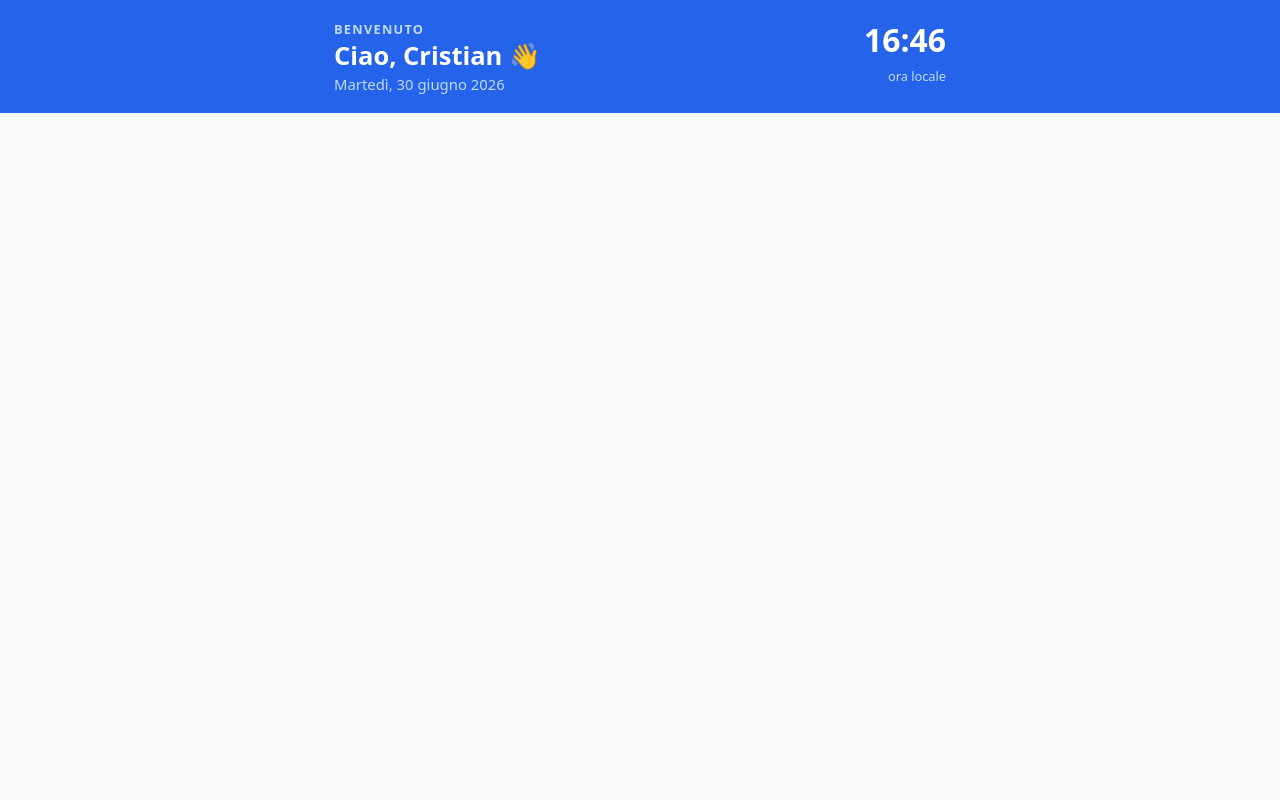
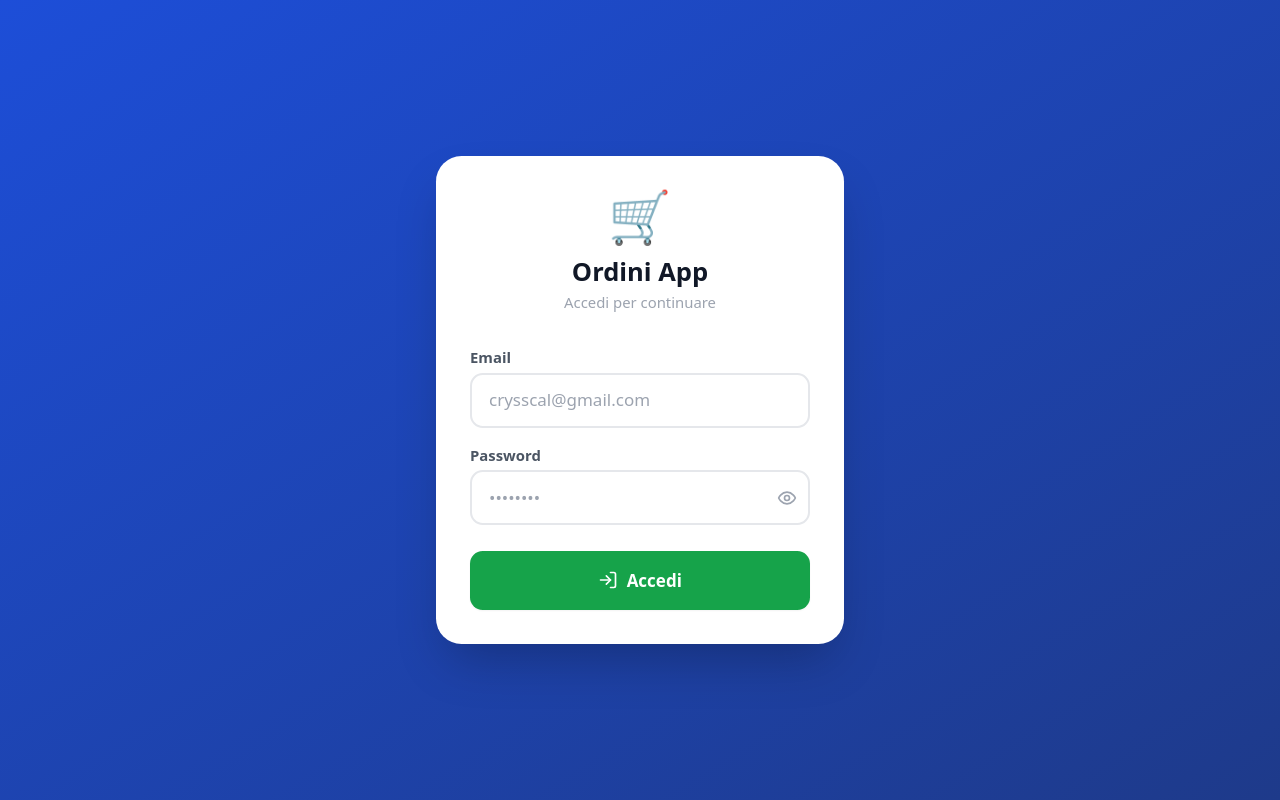
Before and after one commit to crysscal-crypto/ordini-app, a React (Vite) app: page /ordini in a window 1280 px wide. Built offline with nearby package versions, Linux system fonts and the light colour scheme; no server answers.

Commit message:
aggiunto login con autenticazione Firebase

```diff
--- a/src/App.jsx
+++ b/src/App.jsx
@@ -1,40 +1,44 @@
 import React, { useState, useEffect } from 'react'
-import { LogOut } from 'lucide-react'
+import { Routes, Route, Navigate } from 'react-router-dom'
+import { onAuthStateChanged, signOut } from 'firebase/auth'
+import { auth } from './firebase'
+import NavBar from './components/NavBar'
+import TopBar from './components/TopBar'
+import Login from './pages/Login'
+import Clienti from './pages/Clienti'
+import Prodotti from './pages/Prodotti'
+import Ordini from './pages/Ordini'
+import Fatturato from './pages/Fatturato'
+import Backup from './pages/Backup'
 
-export default function TopBar({ onLogout }) {
-  const [ora, setOra] = useState(new Date())
+export default function App() {
+  const [utente, setUtente] = useState(undefined)
 
   useEffect(() => {
-    const t = setInterval(() => setOra(new Date()), 1000)
-    return () => clearInterval(t)
+    const unsub = onAuthStateChanged(auth, u => setUtente(u))
+    return unsub
   }, [])
 
-  const giorni = ['Domenica','Lunedì','Martedì','Mercoledì','Giovedì','Venerdì','Sabato']
-  const mesi = ['gennaio','febbraio','marzo','aprile','maggio','giugno','luglio','agosto','settembre','ottobre','novembre','dicembre']
+  if (utente === undefined) return (
+    <div className="min-h-screen flex items-center justify-center bg-gray-50">
+      <div className="text-gray-400 text-lg">Caricamento...</div>
+    </div>
+  )
+
+  if (!utente) return <Login />
 
   return (
-    <div className="bg-blue-600 text-white px-5 pt-5 pb-4 mb-2">
-      <div className="flex items-start justify-between max-w-xl mx-auto">
-        <div>
-          <div className="text-xs font-semibold text-blue-200 uppercase tracking-widest mb-0.5">BENVENUTO</div>
-          <div className="text-2xl font-bold leading-tight">Ciao, Cristian 👋</div>
-          <div className="text-sm text-blue-200 mt-0.5">
-            {giorni[ora.getDay()]}, {ora.getDate()} {mesi[ora.getMonth()]} {ora.getFullYear()}
-          </div>
-        </div>
-        <div className="flex flex-col items-end gap-2">
-          <div className="text-3xl font-bold tabular-nums">
-            {String(ora.getHours()).padStart(2,'0')}:{String(ora.getMinutes()).padStart(2,'0')}
-          </div>
-          <div className="text-xs text-blue-200">ora locale</div>
-          {onLogout && (
-            <button onClick={onLogout}
-              className="flex items-center gap-1 text-xs text-blue-200 hover:text-white bg-blue-700 hover:bg-blue-800 px-3 py-1.5 rounded-xl transition-all active:scale-95">
-              <LogOut size={13}/> Esci
-            </button>
-          )}
-        </div>
-      </div>
+    <div className="min-h-screen bg-gray-50 pb-24">
+      <TopBar onLogout={() => signOut(auth)} />
+      <Routes>
+        <Route path="/" element={<Navigate to="/ordini" replace />} />
+        <Route path="/clienti"   element={<Clienti />} />
+        <Route path="/prodotti"  element={<Prodotti />} />
+        <Route path="/ordini"    element={<Ordini />} />
+        <Route path="/fatturato" element={<Fatturato />} />
+        <Route path="/backup"    element={<Backup />} />
+      </Routes>
+      <NavBar />
     </div>
   )
 }
--- a/src/components/TopBar.jsx
+++ b/src/components/TopBar.jsx
@@ -1,9 +1,7 @@
 import React, { useState, useEffect } from 'react'
+import { LogOut } from 'lucide-react'
 
-const GIORNI = ['Domenica','Lunedì','Martedì','Mercoledì','Giovedì','Venerdì','Sabato']
-const MESI = ['gennaio','febbraio','marzo','aprile','maggio','giugno','luglio','agosto','settembre','ottobre','novembre','dicembre']
-
-export default function TopBar() {
+export default function TopBar({ onLogout }) {
   const [ora, setOra] = useState(new Date())
 
   useEffect(() => {
@@ -11,21 +9,30 @@ export default function TopBar() {
     return () => clearInterval(t)
   }, [])
 
-  const giorno = GIORNI[ora.getDay()]
-  const data = `${ora.getDate()} ${MESI[ora.getMonth()]} ${ora.getFullYear()}`
-  const orario = ora.toLocaleTimeString('it-IT', { hour: '2-digit', minute: '2-digit' })
+  const giorni = ['Domenica','Lunedì','Martedì','Mercoledì','Giovedì','Venerdì','Sabato']
+  const mesi = ['gennaio','febbraio','marzo','aprile','maggio','giugno','luglio','agosto','settembre','ottobre','novembre','dicembre']
 
   return (
-    <div className="bg-gradient-to-r from-blue-700 to-blue-500 text-white px-4 pt-10 pb-4 shadow-md">
-      <div className="max-w-xl mx-auto flex items-center justify-between">
+    <div className="bg-blue-600 text-white px-5 pt-5 pb-4 mb-2">
+      <div className="flex items-start justify-between max-w-xl mx-auto">
         <div>
-          <div className="text-xs font-semibold opacity-75 uppercase tracking-widest">Benvenuto</div>
+          <div className="text-xs font-semibold text-blue-200 uppercase tracking-widest mb-0.5">BENVENUTO</div>
           <div className="text-2xl font-bold leading-tight">Ciao, Cristian 👋</div>
-          <div className="text-sm opacity-80 mt-0.5">{giorno}, {data}</div>
+          <div className="text-sm text-blue-200 mt-0.5">
+            {giorni[ora.getDay()]}, {ora.getDate()} {mesi[ora.getMonth()]} {ora.getFullYear()}
+          </div>
         </div>
-        <div className="text-right">
-          <div className="text-4xl font-bold tabular-nums tracking-tight">{orario}</div>
-          <div className="text-xs opacity-70 mt-0.5">ora locale</div>
+        <div className="flex flex-col items-end gap-2">
+          <div className="text-3xl font-bold tabular-nums">
+            {String(ora.getHours()).padStart(2,'0')}:{String(ora.getMinutes()).padStart(2,'0')}
+          </div>
+          <div className="text-xs text-blue-200">ora locale</div>
+          {onLogout && (
+            <button onClick={onLogout}
+              className="flex items-center gap-1 text-xs text-blue-200 hover:text-white bg-blue-700 hover:bg-blue-800 px-3 py-1.5 rounded-xl transition-all active:scale-95">
+              <LogOut size={13}/> Esci
+            </button>
+          )}
         </div>
       </div>
     </div>
```
